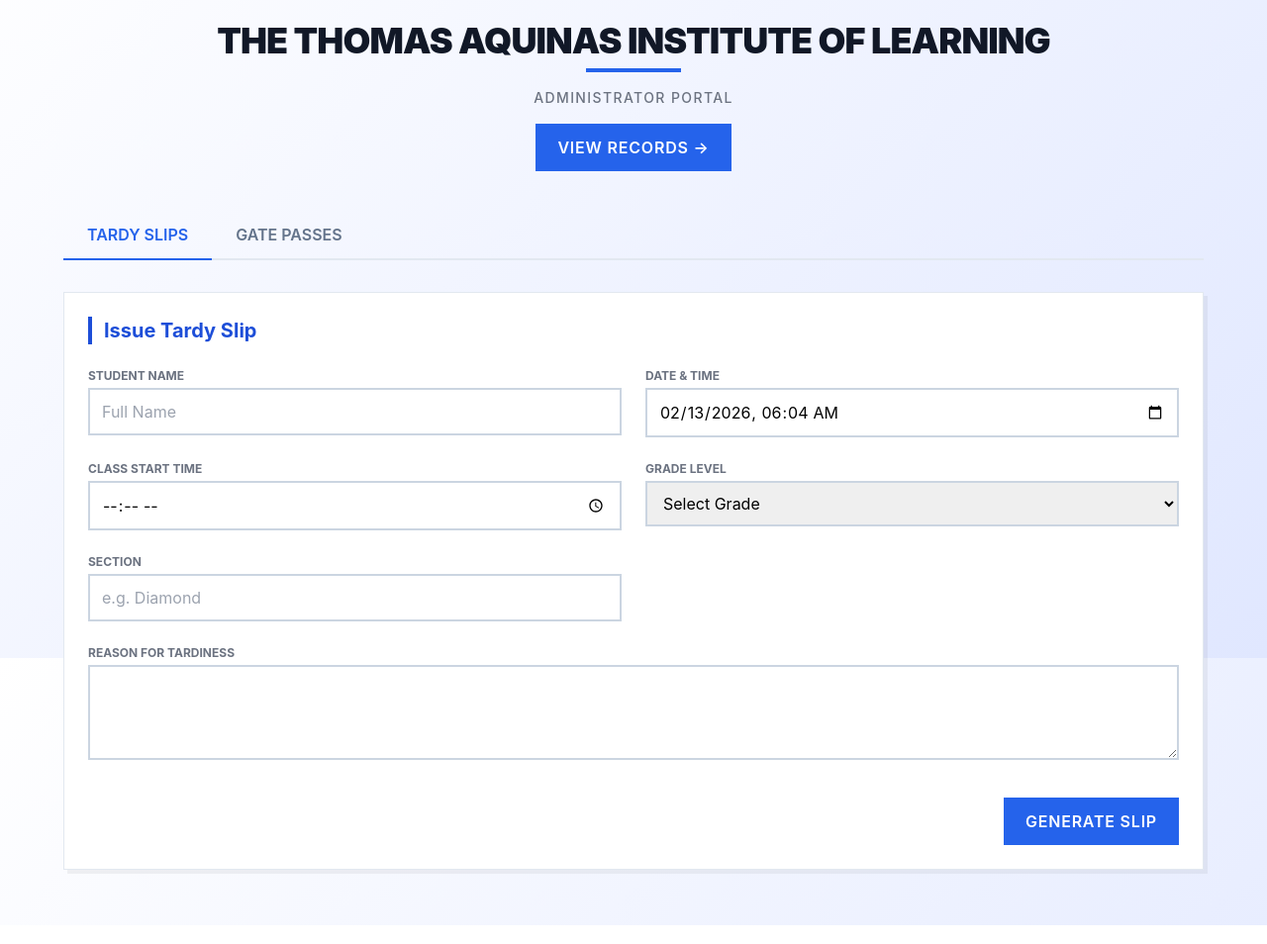
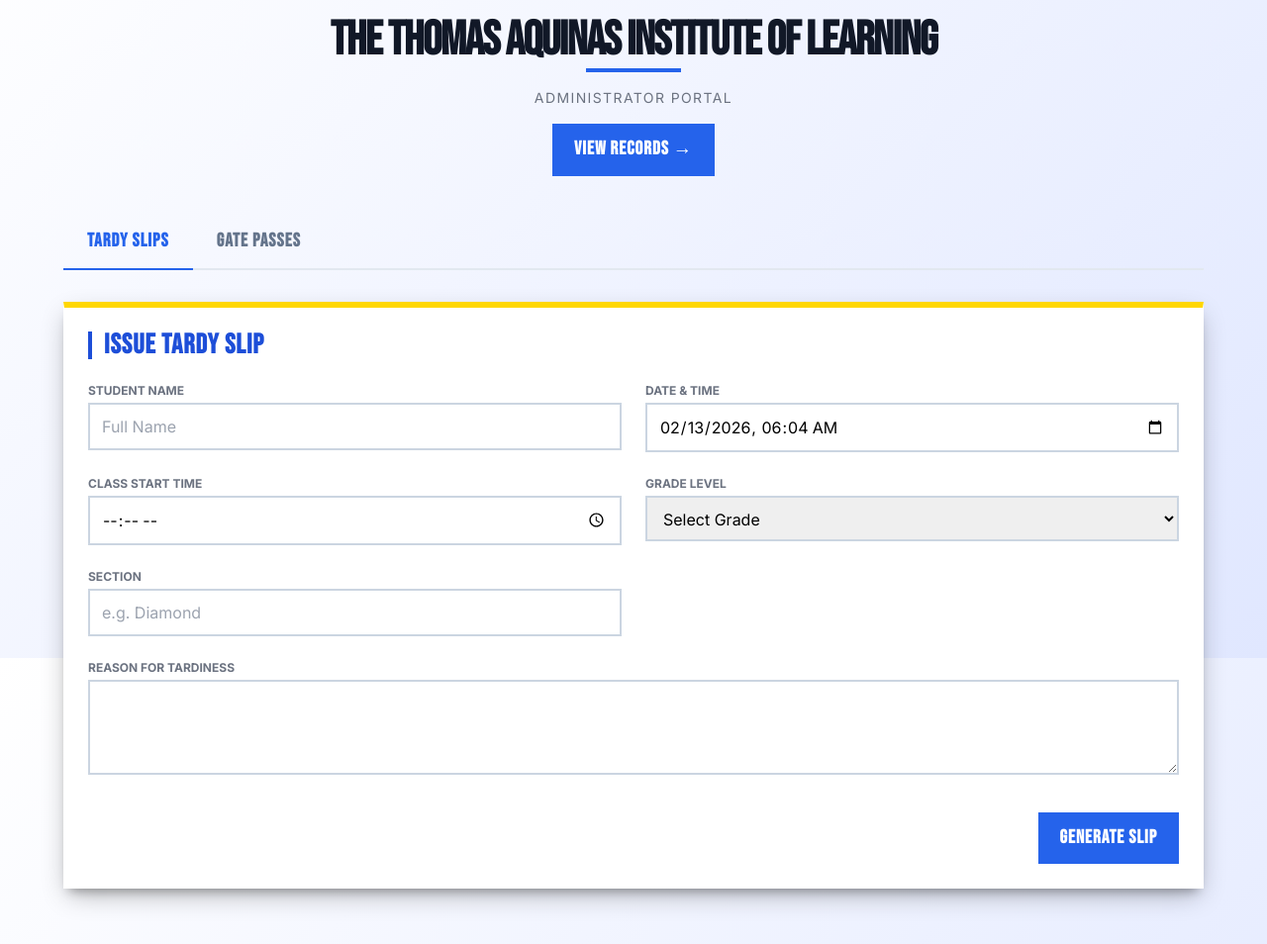
Before and after one commit to Tanjiro5834/utility-apps, a plain HTML site: page index.html in a window 1280 px wide. Shown: the part 135-1089 px from the top of the page at 99% size. Drawn offline with nearby package versions, Linux system fonts and the light colour scheme.

Commit message:
Change the CSS

```diff
--- a/index.html
+++ b/index.html
@@ -5,6 +5,7 @@
     <meta name="viewport" content="width=device-width, initial-scale=1.0">
     <title>TAIL - Admin Portal</title>
     <script src="https://cdn.tailwindcss.com"></script>
+    <link href="https://fonts.googleapis.com/css2?family=Bebas+Neue&family=Inter:wght@400;700&display=swap" rel="stylesheet">
     <link rel="stylesheet" href="style.css">
 </head>
 <body class="p-4 md:p-8">
--- a/style.css
+++ b/style.css
@@ -13,6 +13,23 @@ body {
     system-ui,
     -apple-system,
     sans-serif;
+}
+/* Apply Bebas Neue to all Headers and Nav elements */
+h1, h2, h3, .tab-btn, .btn-primary, th {
+    font-family: 'Bebas Neue', sans-serif !important;
+    text-transform: uppercase;
+    letter-spacing: 1px;
+}
+
+/* Specific sizing for the Main Title */
+h1 {
+    font-size: 3rem !important;
+    line-height: 1;
+}
+
+/* Specific sizing for Section Titles */
+h2 {
+    font-size: 1.75rem !important;
 }
 
 /* Removing rounded corners for "Boxy" look */
@@ -31,14 +48,19 @@ button,
 
 .card {
   background: white;
-  border: 1px solid #e2e8f0;
-  box-shadow: 4px 4px 0px rgba(0, 0, 0, 0.05);
+  border: 1px solid rgba(255, 255, 255, 0.3);
+  border-top: 6px solid #FFD700; /* School Yellow accent on the top edge */
+  box-shadow:
+        0 10px 25px -5px rgba(0, 0, 0, 0.3),
+        0 8px 10px -6px rgba(0, 0, 0, 0.3);
+  transition: transform 0.3s ease, box-shadow 0.3s ease;
   padding: 24px;
   margin-bottom: 24px;
 }
 
 .btn-primary {
   background-color: var(--brand-blue);
+  font-size: 1.2rem !important;
   color: white;
   padding: 10px 20px;
   font-weight: 600;
@@ -76,6 +98,7 @@ button,
 
 .tab-btn {
   position: relative;
+  font-size: 1.2rem !important;
   padding: 12px 24px;
   font-weight: 600;
   color: #64748b;
```
Also changed, not shown: records.html (+1 -0 lines).
